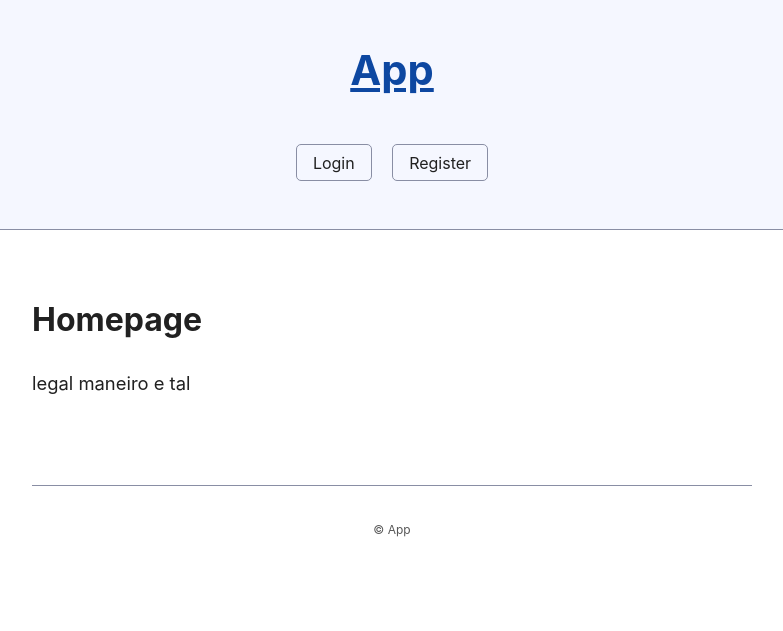
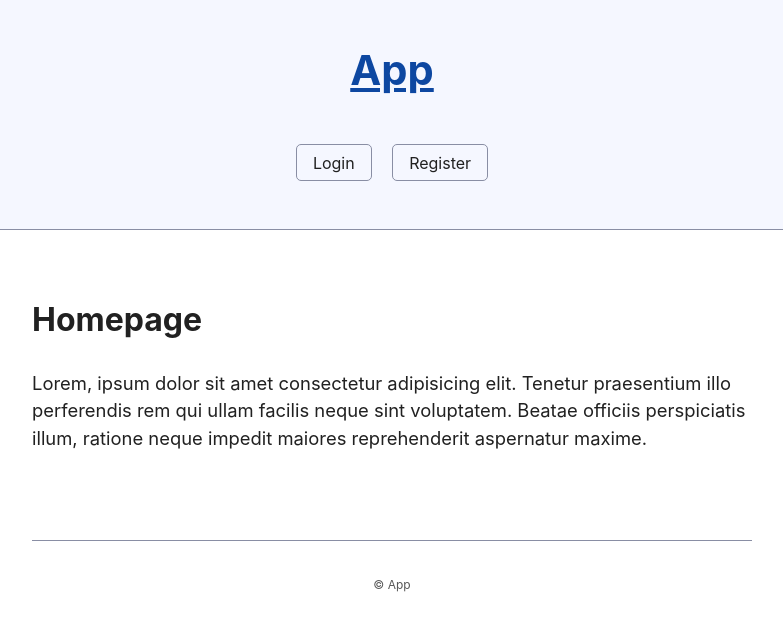
Before and after one commit to EternalGerms/backend-study-project, a Node server app: page / in a window 1280 px wide. Shown: the top 631 px of the page, without its empty margins (248-1031 px from the left). Run offline with Node 20, Linux system fonts and the light colour scheme.

Commit message:
adapted some messages

```diff
--- a/views/homepage.ejs
+++ b/views/homepage.ejs
@@ -18,7 +18,7 @@
 
     <main>
         <h3>Homepage</h3>
-        <p>legal maneiro e tal</p>
+        <p>Lorem, ipsum dolor sit amet consectetur adipisicing elit. Tenetur praesentium illo perferendis rem qui ullam facilis neque sint voluptatem. Beatae officiis perspiciatis illum, ratione neque impedit maiores reprehenderit aspernatur maxime.</p>
     </main>
 
     <footer>
--- a/views/login.ejs
+++ b/views/login.ejs
@@ -18,7 +18,7 @@
 
     <main>
         <h3>Login</h3>
-        <p>legal maneiro e tal o login e tal</p>
+        <p>Lorem ipsum dolor sit amet consectetur adipisicing elit. Molestiae voluptatem eaque eum eos fugit saepe ex reprehenderit, labore dolore nisi non consectetur ut corporis nulla dolorum sequi fuga rem natus!</p>
     </main>
 
     <footer>
```
